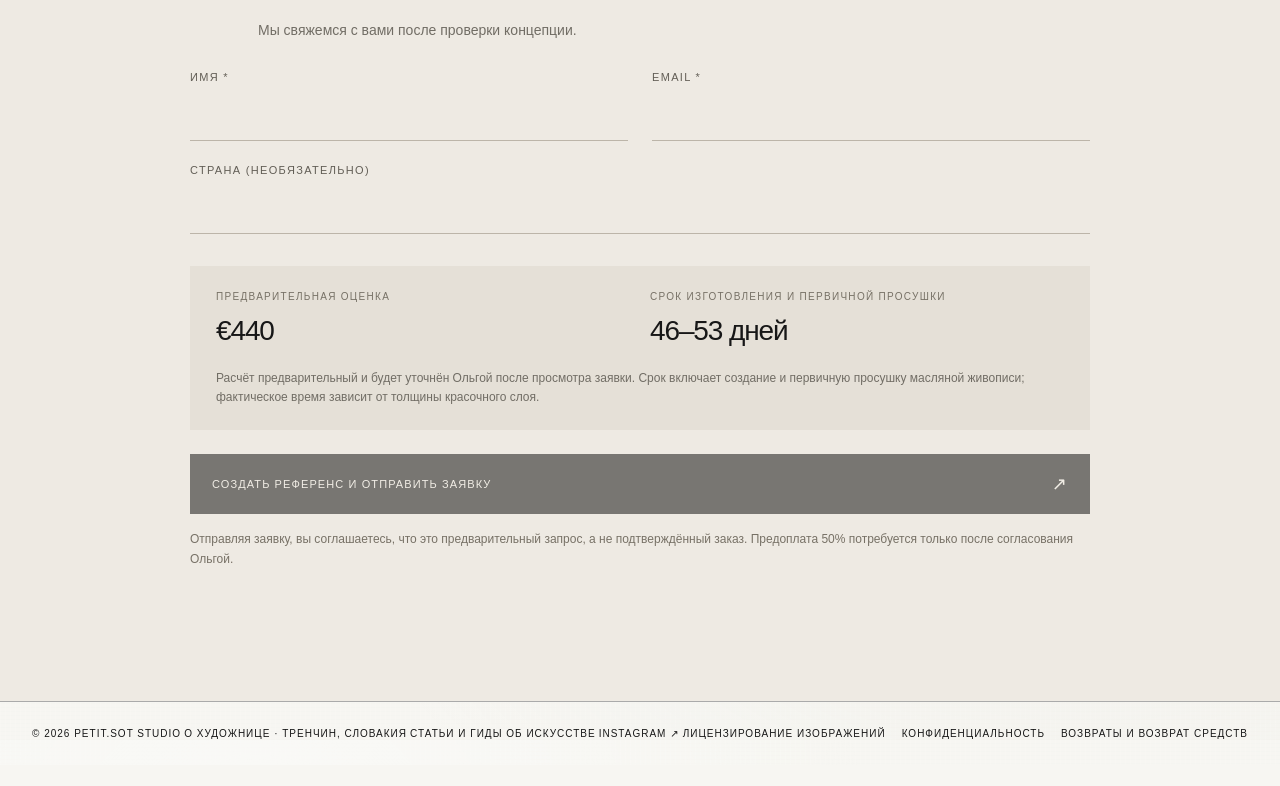
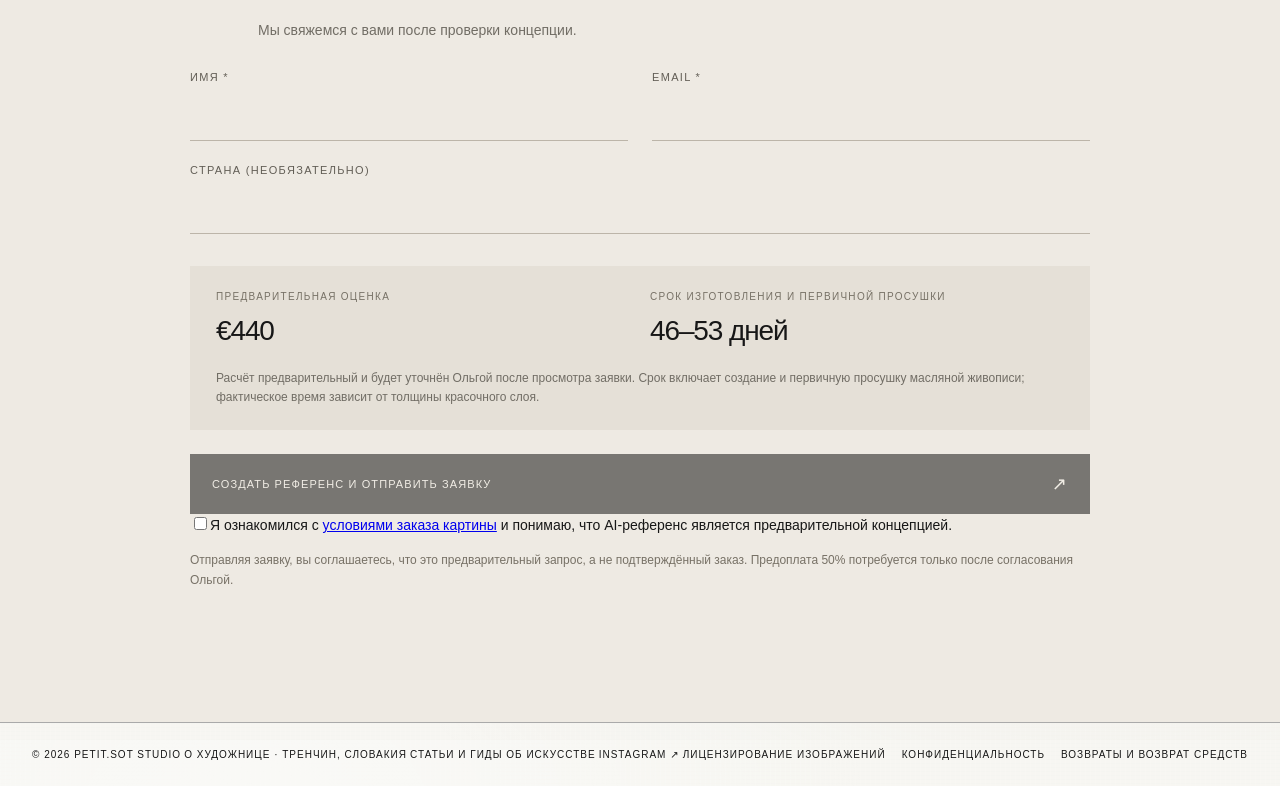
Before and after one commit to brodsk/PETIT-SOT-STUDIO, a Next.js app: page /ru/commission in a window 1280 px wide. Shown: the part 1660-2446 px from the top of the page. Before the commit the page ends 2425 px from the top, so only its background shows below. Built offline with nearby package versions, Linux system fonts and the light colour scheme; no server answers.

Commit message:
Require acknowledgement of commission terms before submitting

```diff
--- a/app/[locale]/commission/CommissionBuilder.tsx
+++ b/app/[locale]/commission/CommissionBuilder.tsx
@@ -10,7 +10,7 @@ type Result={commission:{id:string;reference_code:string;estimated_price_eur:num
 
 export default function CommissionBuilder({ru}:{ru:boolean}){
  const [name,setName]=useState("");const [email,setEmail]=useState("");const [country,setCountry]=useState("");
- const [description,setDescription]=useState("");const [width,setWidth]=useState("50");const [height,setHeight]=useState("70");
+ const [description,setDescription]=useState("");const [agree,setAgree]=useState(false);const [width,setWidth]=useState("50");const [height,setHeight]=useState("70");
  const [complexity,setComplexity]=useState("medium");const [style,setStyle]=useState("Atmospheric landscape");const [palette,setPalette]=useState("");
  const [website,setWebsite]=useState("");const [token,setToken]=useState("");const [captchaError,setCaptchaError]=useState(false);
  const [busy,setBusy]=useState(false);const [error,setError]=useState("");const [result,setResult]=useState<Result|null>(null);
@@ -69,8 +69,8 @@ export default function CommissionBuilder({ru}:{ru:boolean}){
     {SITE_KEY&&<div className={styles.captcha}><div ref={captchaRef}/>{captchaError&&<p>{ru?"Пройдите проверку безопасности.":"Please complete the security check."}</p>}</div>}
     <div className={styles.estimate}><div><span>{ru?"Предварительная оценка":"ESTIMATED PRICE"}</span><strong>€{Number.isFinite(estimate)?estimate.toLocaleString("en-IE"):"—"}</strong></div><div><span>{ru?"Срок изготовления и первичной просушки":"ESTIMATED PRODUCTION & INITIAL DRYING"}</span><strong>{minDays}–{minDays+7} {ru?"дней":"days"}</strong></div><p>{ru?"Расчёт предварительный и будет уточнён Ольгой после просмотра заявки. Срок включает создание и первичную просушку масляной живописи; фактическое время зависит от толщины красочного слоя.":"This is an indicative estimate, subject to Olga’s review. Timing includes painting and initial drying; actual drying depends on paint thickness and conditions."}</p></div>
     {error&&<p className={styles.error}>{error}</p>}
-    <button className={styles.submit} type="submit" disabled={busy||(Boolean(SITE_KEY)&&!token)}>{busy?(ru?"Создаём референс…":"Generating your concept…"):(ru?"Создать референс и отправить заявку":"Generate concept & submit request")} <span>↗</span></button>
-    <p className={styles.terms}>{ru?"Отправляя заявку, вы соглашаетесь, что это предварительный запрос, а не подтверждённый заказ. Предоплата 50% потребуется только после согласования Ольгой.":"Submitting this request does not create a confirmed order. A 50% deposit is requested only after Olga approves the concept and final quote."}</p>
+    <button className={styles.submit} type="submit" disabled={busy||!agree||(Boolean(SITE_KEY)&&!token)}>{busy?(ru?"Создаём референс…":"Generating your concept…"):(ru?"Создать референс и отправить заявку":"Generate concept & submit request")} <span>↗</span></button>
+    <label className={styles.consent}><input type="checkbox" checked={agree} onChange={e=>setAgree(e.target.checked)} required/><span>{ru?<>Я ознакомился с <a href="/commission-terms" target="_blank">условиями заказа картины</a> и понимаю, что AI-референс является предварительной концепцией.</>:<>I have read the <a href="/commission-terms" target="_blank">commission terms</a> and understand that the AI preview is a preliminary concept.</>}</span></label><p className={styles.terms}>{ru?"Отправляя заявку, вы соглашаетесь, что это предварительный запрос, а не подтверждённый заказ. Предоплата 50% потребуется только после согласования Ольгой.":"Submitting this request does not create a confirmed order. A 50% deposit is requested only after Olga approves the concept and final quote."}</p>
    </form>}
  </main>;
 }
```
